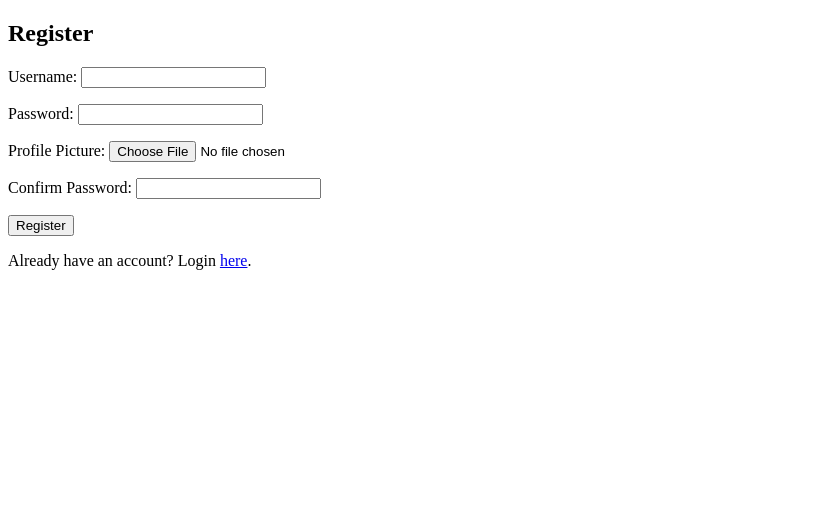
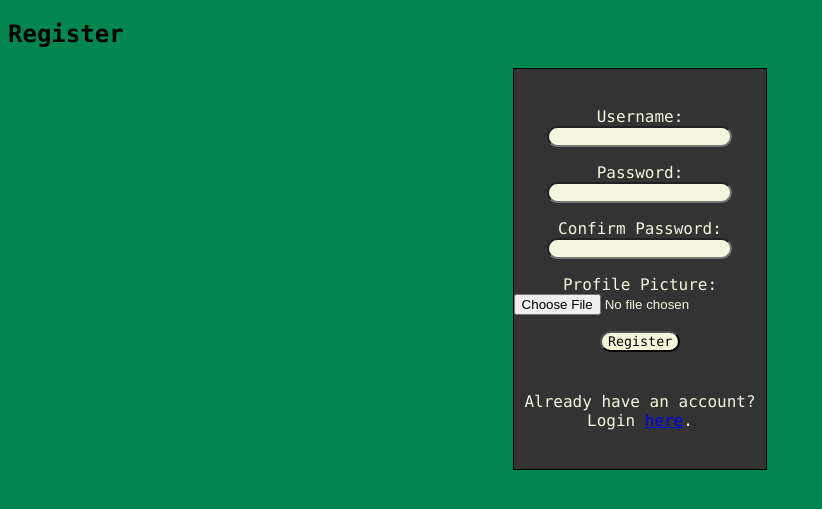
Before and after one commit to Anato-Eini/IntelliForums, a Django app: page /register/ in a window 1280 px wide. Shown: the top 509 px of the page, without its empty margins (0-822 px from the left). Run offline with Django 5.2, Linux system fonts and the light colour scheme.

Commit message:
Checkpoint

```diff
--- a/myblogsite/blog/forms.py
+++ b/myblogsite/blog/forms.py
@@ -118,16 +118,25 @@ class PostForm(forms.ModelForm):
 
 class RegisterForm(forms.ModelForm):
     password = forms.CharField(
-        widget=forms.PasswordInput,
-        label="Password"
+        widget=forms.PasswordInput(
+            attrs={
+                'class' : 'form-control'
+            }
+        ),
+        label="Password",
+
     )
     confirm_password = forms.CharField(
-        widget=forms.PasswordInput,
+        widget=forms.PasswordInput(
+            attrs={
+                'class' : 'form-control'
+            }
+        ),
         label="Confirm Password"
     )
     class Meta:
         model = User
-        fields = ['username', 'password', 'picture', 'password']
+        fields = ['username', 'password', 'confirm_password', 'picture']
         widgets = {
             'username': forms.TextInput(
                 attrs={
--- /dev/null
+++ b/myblogsite/blog/static/blog/css/login_form.css
@@ -0,0 +1,31 @@
+.main_form{
+    width: 20%;
+    height: 50vh;
+    border: 1px solid black;
+    margin: auto;
+    text-align: center;
+    background-color: #333333;
+    color: #F5F5DC;
+    align-content: center;
+}
+
+.already{
+    margin-top: 5vh;
+}
+.form-control{
+    background-color: #F5F5DC;
+    border-radius: 20px;
+}
+
+body{
+    background-color: #00864E;
+    font-family: "Lucida Console", "Courier New", monospace;
+}
+
+button{
+    width: 10vh;
+    background-color: #F5F5DC;
+    border-radius: 20px;
+    font-family: "Lucida Console", "Courier New", monospace;
+    cursor: pointer;
+}
--- a/myblogsite/blog/templates/register_form.html
+++ b/myblogsite/blog/templates/register_form.html
@@ -3,10 +3,12 @@
 <head>
     <meta charset="UTF-8">
     <title>Register Form</title>
+    {% load static %}
+    <link rel="stylesheet" href="{% static 'blog/css/login_form.css' %}">
 </head>
 <body>
     <h2>Register</h2>
-
+    <div class = "main_form">
     <form action="" method="post" enctype="multipart/form-data">
         {% csrf_token %}
 
@@ -16,6 +18,7 @@
 
     </form>
 
-    <p>Already have an account? Login <a href="{% url 'login' %}">here</a>.</p>
+    <p class = "already">Already have an account? Login <a href="{% url 'login' %}">here</a>.</p>
+    </div>
 </body>
 </html>
```
Also changed, not shown: myblogsite/blog/templates/login_form.html (+7 -2 lines), myblogsite/blog/static/blog/css/post_detail.css (added), myblogsite/db.sqlite3, myblogsite/media/459430224_419275437849409_782128172312678001_n_NsWanCY.jpg (added), myblogsite/media/profile/459430224_419275437849409_782128172312678001_n_oqPAKan.jpg (added), myblogsite/media/profile/The_Value_Proposition_Canvas3.png (added), myblogsite/media/profile/The_Value_Proposition_Canvas3_4nrRv1W.png (added).
